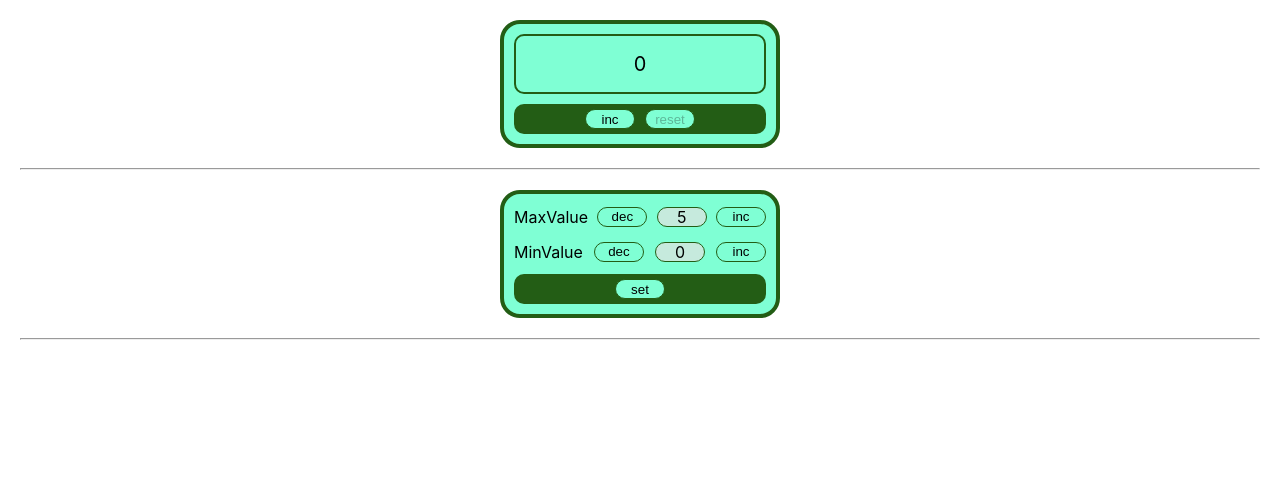
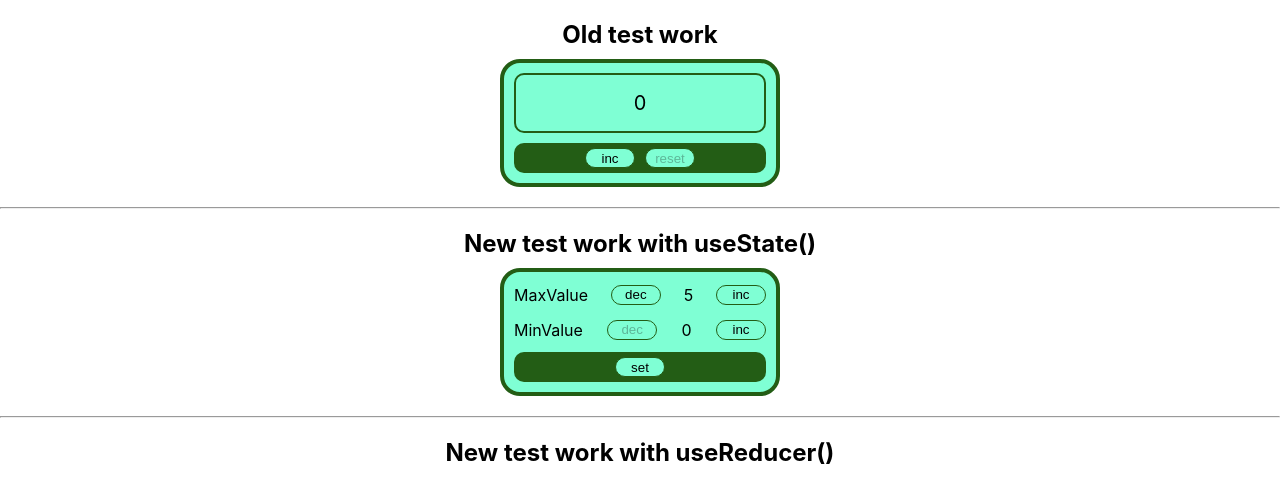
Before and after one commit to mabar84/counter, a React (Create React App) app: page / in a window 1280 px wide. Both pictures are taken after a click on the button "set". Shown: the top 502 px of the page. Built offline with nearby package versions, Linux system fonts and the light colour scheme.

Commit message:
New test work with useState() is done

```diff
--- a/src/App.css
+++ b/src/App.css
@@ -5,7 +5,12 @@
 }
 
 .App {
-    padding: 20px;
+    padding: 20px 0;
+}
+
+h2 {
+    text-align: center;
+    margin-bottom: 10px;
 }
 
 .counter {
@@ -21,7 +26,7 @@
     border: 4px solid orange;
 }
 
-.value {
+.screen {
     margin-bottom: 10px;
     height: 60px;
     display: flex;
@@ -34,15 +39,6 @@
     gap: 10px;
 }
 
-/*.buttons {*/
-/*    padding: 5px;*/
-/*    border-radius: 10px;*/
-/*    background: #235d15;*/
-/*    display: flex;*/
-/*    align-items: center;*/
-/*    justify-content: center;*/
-/*    gap: 10px;*/
-/*}*/
 .wrapper {
     padding: 5px;
     border-radius: 10px;
@@ -60,7 +56,6 @@
     border-radius: 10px;
     cursor: pointer;
     border: 1px solid #235d15;
-
 }
 
 .button.disabled {
@@ -78,11 +73,7 @@
     background: orange;
 }
 
-.fade-in {
-    opacity: 0;
-    transition: opacity 0.5s ease-in;
+.limit .screen-text {
+    color: orange;
+    font-weight: 900;
 }
-
-.fade-in.visible {
-    opacity: 1;
-}
--- a/src/App.tsx
+++ b/src/App.tsx
@@ -1,4 +1,4 @@
-import React, {useEffect} from 'react';
+import React from 'react';
 import './App.css';
 import {Counter1} from './components/counters/Counter1';
 import {LocalStoragePractic} from './components/local-storage-practic/LocalStoragePractic';
@@ -9,16 +9,19 @@ const App = () => {
 
     return (
         <div className="App">
-
+            <h2>Old test work</h2>
 
             <Counter1/>
             <br/>
             <hr/>
             <br/>
+            <h2>New test work with useState()</h2>
             <Counter2/>
             <br/>
             <hr/>
             <br/>
+            <h2>New test work with useReducer()</h2>
+
             {/*<LocalStoragePractic/>*/}
 
         </div>
--- a/src/components/counters/Counter1.tsx
+++ b/src/components/counters/Counter1.tsx
@@ -1,11 +1,13 @@
-import React, {useState} from 'react';
+import React, {useEffect, useState} from 'react';
 import {Button} from '../buttons/Button';
 import {Wrapper} from '../wrappers/Wrapper';
+import Screen from '../screen/Screen';
 
 export const Counter1 = () => {
 
     const [minValue, maxValue] = [0, 5]
     const [value, setValue] = useState(minValue)
+    const [error, setError] = useState(false)
 
     const increment = () => {
         value < maxValue && setValue((value) => value + 1)
@@ -14,14 +16,21 @@ export const Counter1 = () => {
         setValue(minValue)
     }
 
+    useEffect(() => {
+        setError(value >= maxValue)
+    }, [value])
+
+
     return (
-        <div className={`counter ${value === maxValue ? 'limit' : ''}`}>
-            <div className={'value'}>
-                {value}
-            </div>
+        <div className={`counter ${error ? 'limit' : ''}`}>
+            <Screen>
+                <p className={'screen-text'}>
+                    {value}
+                </p>
+            </Screen>
 
             <Wrapper>
-                <Button disabled={!(value < maxValue)} onClick={increment} name={'inc'}/>
+                <Button disabled={error} onClick={increment} name={'inc'}/>
                 <Button disabled={value === minValue} onClick={reset} name={'reset'}/>
             </Wrapper>
         </div>
--- a/src/components/counters/Counter2.tsx
+++ b/src/components/counters/Counter2.tsx
@@ -1,14 +1,16 @@
 import React, {useEffect, useState} from 'react';
 import {Button} from '../buttons/Button';
 import {Wrapper} from '../wrappers/Wrapper';
-import {Input} from '../inputs/Input';
 import {ToSetValue} from '../to-set-value/ToSetValue';
+import Screen from '../screen/Screen';
 
 export const Counter2 = () => {
 
     const [minValue, setMinValue] = useState(0)
     const [maxValue, setMaxValue] = useState(5)
     const [value, setValue] = useState(minValue)
+    const [error, setError] = useState(false)
+    const [errorMinMax, setErrorMinMax] = useState(false)
 
     const [hideSet, setHideSet] = useState(true)
 
@@ -23,6 +25,11 @@ export const Counter2 = () => {
 
     }, [])
 
+    useEffect(() => {
+        setError(value >= maxValue)
+        setErrorMinMax(minValue === maxValue)
+    }, [value, minValue, maxValue])
+
     const increment = () => {
         value < maxValue && setValue((value) => value + 1)
     }
@@ -32,33 +39,36 @@ export const Counter2 = () => {
     }
     const switchSettings = () => {
         setHideSet(!hideSet)
+        setValue(minValue)
     }
     const saveSettings = () => {
         setHideSet(!hideSet)
         localStorage.setItem('minValue', JSON.stringify(minValue))
         localStorage.setItem('maxValue', JSON.stringify(maxValue))
-
         setValue(minValue)
-
     }
 
     return (
         hideSet ?
-            <div className={`counter ${minValue === maxValue ? 'limit' : ''}`}>
-                <div className={'value'}>
-                    {value}
-                </div>
+            <div className={`counter ${error ? 'limit' : ''}`}>
+                <Screen>
+                    <p className={'screen-text'}>
+                        {value}
+                    </p>
+                </Screen>
                 <Wrapper>
-                    <Button disabled={!(value < maxValue)} onClick={increment} name={'inc'}/>
+                    <Button disabled={error} onClick={increment} name={'inc'}/>
                     <Button disabled={value === minValue} onClick={reset} name={'reset'}/>
                     <Button disabled={false} onClick={switchSettings} name={'set'}/>
                 </Wrapper>
             </div>
-            : <div className={'counter'}>
-                <ToSetValue title={'MaxValue'} value={maxValue} setValue={setMaxValue}/>
-                <ToSetValue title={'MinValue'} value={minValue} setValue={setMinValue}/>
+            : <div className={`counter ${errorMinMax ? 'limit' : ''}`}>
+                <ToSetValue minValue={minValue} maxValue={maxValue} title={'MaxValue'} value={maxValue}
+                            setValue={setMaxValue}/>
+                <ToSetValue minValue={minValue} maxValue={maxValue} title={'MinValue'} value={minValue}
+                            setValue={setMinValue}/>
                 <Wrapper>
-                    <Button disabled={false} onClick={saveSettings} name={'set'}/>
+                    <Button disabled={errorMinMax} onClick={saveSettings} name={'set'}/>
                 </Wrapper>
             </div>
     );
--- /dev/null
+++ b/src/components/screen/Screen.tsx
@@ -0,0 +1,15 @@
+import React from 'react';
+
+type ScreenPropsType = {
+    children: React.ReactNode
+}
+
+const Screen: React.FC<ScreenPropsType> = ({children}) => {
+    return (
+        <div className={'screen'}>
+            {children}
+        </div>
+    );
+};
+
+export default Screen;
--- a/src/components/to-set-value/ToSetValue.module.css
+++ b/src/components/to-set-value/ToSetValue.module.css
@@ -5,14 +5,3 @@
     align-items: center;
     justify-content: space-between;
 }
-
-.value {
-    width: 50px;
-    height: 20px;
-    background: #c6eadd;
-    border-radius: 10px;
-    border: 1px solid #235d15;
-    display: flex;
-    align-items: center;
-    justify-content: center;
-}
--- a/src/components/to-set-value/ToSetValue.tsx
+++ b/src/components/to-set-value/ToSetValue.tsx
@@ -4,6 +4,8 @@ import {Button} from '../buttons/Button';
 
 type ToSetValuePropsType = {
     value: number
+    minValue: number
+    maxValue: number
     title: string
     setValue: (value: number) => void
 }
@@ -11,7 +13,7 @@ type ToSetValuePropsType = {
 
 export const ToSetValue: React.FC<ToSetValuePropsType> = (props) => {
 
-    const {value, ...rest} = props
+    const {title, minValue, maxValue, value, ...rest} = props
 
     const dec = () => {
         props.setValue(value - 1)
@@ -23,11 +25,22 @@ export const ToSetValue: React.FC<ToSetValuePropsType> = (props) => {
 
     return (
         <div className={s.toSetValue}>
-            <p>{props.title}  </p>
-            <Button name={'dec'} onClick={dec} disabled={false}/>
-            <p className={s.value}> {value} </p>
-            <Button name={'inc'} onClick={inc} disabled={false}/>
-
+            {title === 'MinValue'
+                ?
+                <>
+                    <p>{title}  </p>
+                    <Button name={'dec'} onClick={dec} disabled={minValue === 0}/>
+                    <p className={s.value}> {value} </p>
+                    <Button name={'inc'} onClick={inc} disabled={minValue >= maxValue}/>
+                </>
+                :
+                <>
+                    <p>{title}</p>
+                    <Button name={'dec'} onClick={dec} disabled={minValue >= maxValue}/>
+                    <p className={s.value}> {value} </p>
+                    <Button name={'inc'} onClick={inc} disabled={maxValue >= 99}/>
+                </>
+            }
         </div>
     );
 };
```
